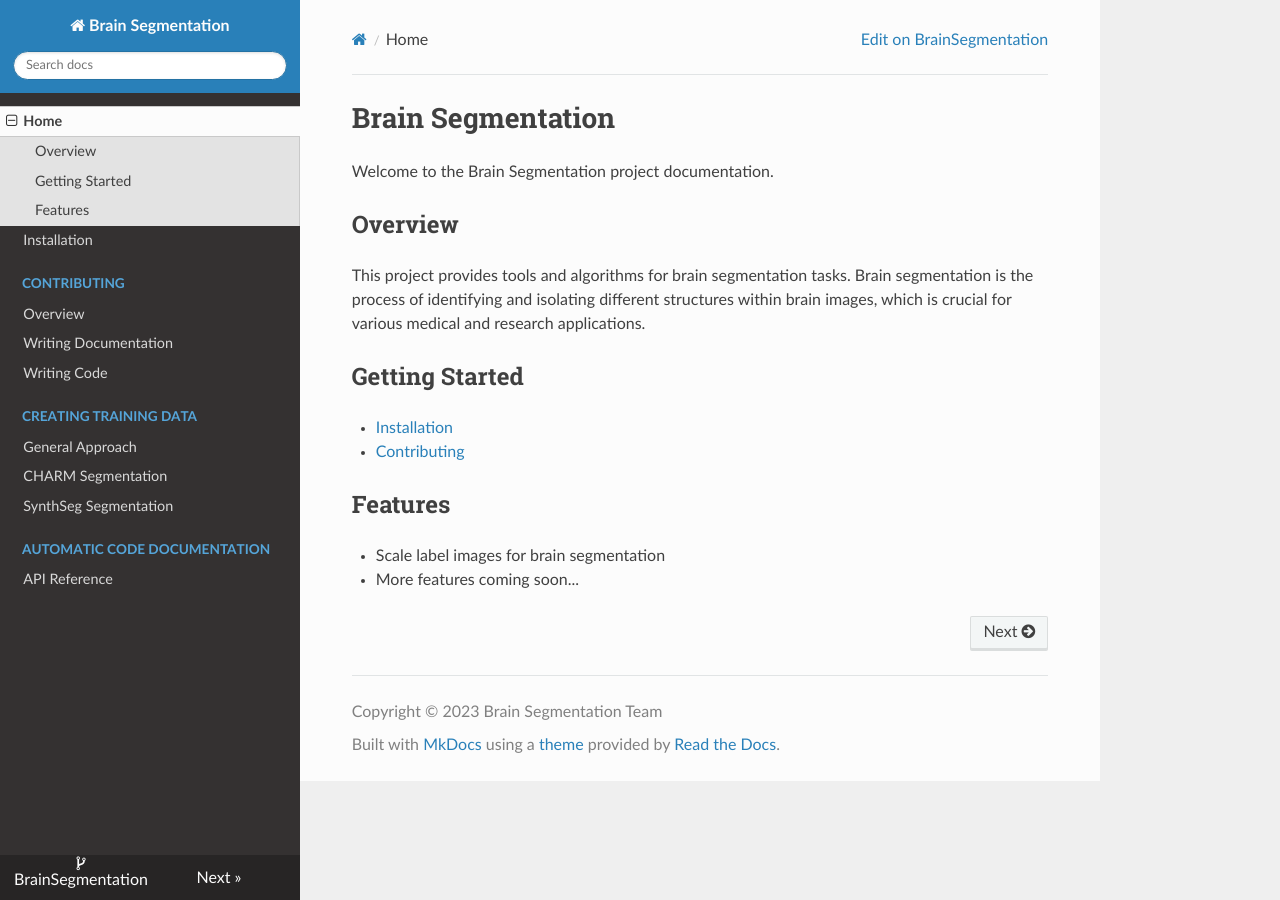
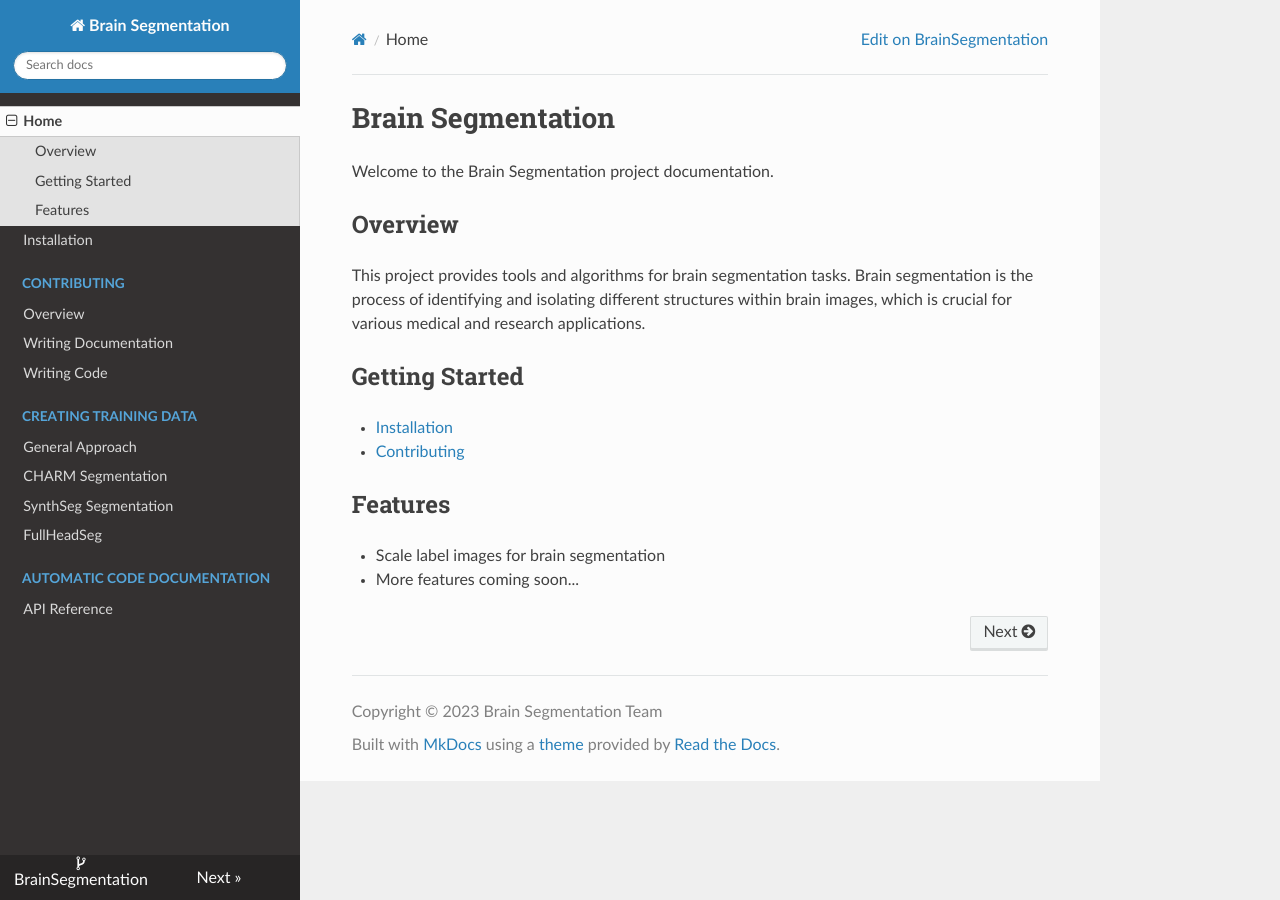
Before and after one commit to halirutan/BrainSegmentation, an MkDocs documentation site: the page built from docs/index.md, in a window 1280 px wide. Built offline with MkDocs 1.6.1, drawn with Linux system fonts in a browser that asks for light colours; nearby versions of some CDN libraries.

Commit message:
Update mkdocs.yml

```diff
--- a/mkdocs.yml
+++ b/mkdocs.yml
@@ -35,6 +35,7 @@ nav:
       - General Approach: training_data/overview.md
       - CHARM Segmentation: training_data/charm.md
       - SynthSeg Segmentation: training_data/synth_seg.md
+      - FullHeadSeg: training_data/FullHeadSeg.md
   - Automatic Code Documentation:
     - API Reference: api.md
 
```
